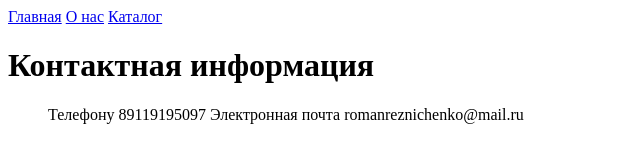
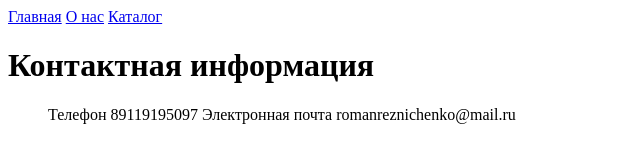
Before and after one commit to Gaerdarmoen/Site, a plain HTML site: page Site/contacts.html in a window 1280 px wide. Shown: the full height of the page, 0-640 px from the left. Drawn offline with Linux system fonts and the light colour scheme.

Commit message:
add site

```diff
--- a/Site/contacts.html
+++ b/Site/contacts.html
@@ -13,7 +13,7 @@
     <h1>Контактная информация</h1>
 
     <ul>
-    <il>Телефону 89119195097</a></il>
+    <il>Телефон 89119195097</a></il>
     <il>Электронная почта romanreznichenko@mail.ru </a></il>
     </ul>
 
```
